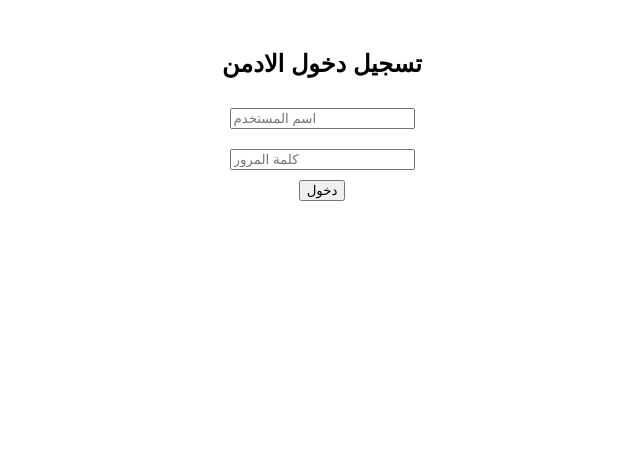
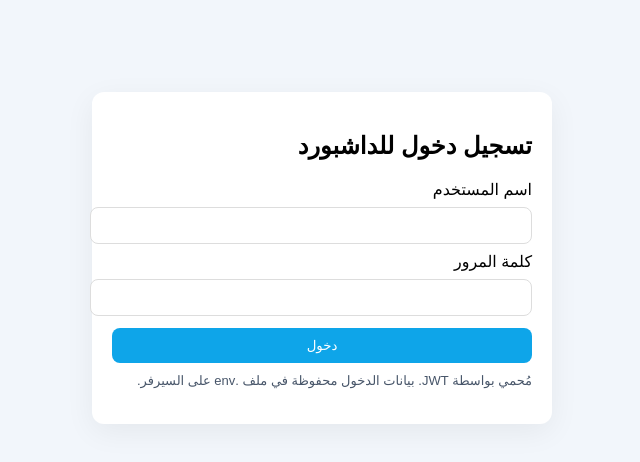
Before and after one commit to johnlatif2026/Leaks, a website: page login.html in a window 1280 px wide. Shown: the whole page, without its empty margins (318-958 px from the left). Drawn offline with Linux system fonts and the light colour scheme.

Commit message:
Update login.html

```diff
--- a/login.html
+++ b/login.html
@@ -1,38 +1,50 @@
-<!DOCTYPE html>
+<!doctype html>
 <html lang="ar">
 <head>
-<meta charset="UTF-8">
-<title>تسجيل الدخول</title>
+  <meta charset="utf-8"/>
+  <meta name="viewport" content="width=device-width,initial-scale=1"/>
+  <title>تسجيل دخول</title>
   <style>
-body { text-align:center; margin-top:50px; font-family: Arial; }
-input { margin:10px; }
+    body { font-family: Arial, sans-serif; direction: rtl; text-align: right; padding: 24px; background: #f2f6fb; }
+    .card { max-width:420px; margin:60px auto; background:#fff; padding:20px; border-radius:12px; box-shadow:0 8px 30px rgba(2,6,23,0.06); }
+    label, input, button { display:block; width:100%; margin-top:8px; }
+    input { padding:10px; border-radius:8px; border:1px solid #ddd; }
+    button { margin-top:12px; padding:10px; border-radius:8px; border:0; background:#0ea5e9; color:white; cursor:pointer; }
+    .note { margin-top:10px; font-size:13px; color:#475569; }
   </style>
 </head>
 <body>
-<h2>تسجيل دخول الادمن</h2>
-<input type="text" id="username" placeholder="اسم المستخدم"><br>
-<input type="password" id="password" placeholder="كلمة المرور"><br>
-<button onclick="login()">دخول</button>
+  <div class="card">
+    <h2>تسجيل دخول للداشبورد</h2>
+    <form id="loginForm">
+      <label for="user">اسم المستخدم</label>
+      <input id="user" name="username" required />
+      <label for="pass">كلمة المرور</label>
+      <input id="pass" name="password" type="password" required />
+      <button type="submit">دخول</button>
+    </form>
+    <p class="note">مُحمي بواسطة JWT. بيانات الدخول محفوظة في ملف .env على السيرفر.</p>
+    <p id="error" style="color:#b91c1c;"></p>
+  </div>
 
   <script>
-async function login() {
-  const username = document.getElementById('username').value;
-  const password = document.getElementById('password').value;
-
+    document.getElementById('loginForm').addEventListener('submit', async (e) => {
+      e.preventDefault();
+      const username = document.getElementById('user').value.trim();
+      const password = document.getElementById('pass').value;
       const res = await fetch('/api/login', {
         method: 'POST',
         headers: {'Content-Type':'application/json'},
         body: JSON.stringify({ username, password })
       });
-
-  if(res.ok) {
-    const data = await res.json();
-    localStorage.setItem('token', data.token);
+      if (res.ok) {
+        // token is in httpOnly cookie; redirect to dashboard
         window.location.href = '/dashboard';
       } else {
-    alert('بيانات غير صحيحة');
+        const j = await res.json().catch(()=>({error:'خطأ'}));
+        document.getElementById('error').textContent = j.error || 'خطأ في تسجيل الدخول';
       }
-}
+    });
   </script>
 </body>
 </html>
```
Lines whose indentation alone changed are shown as unchanged.
